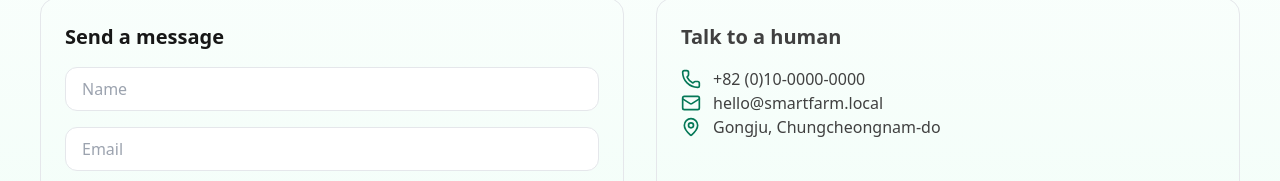
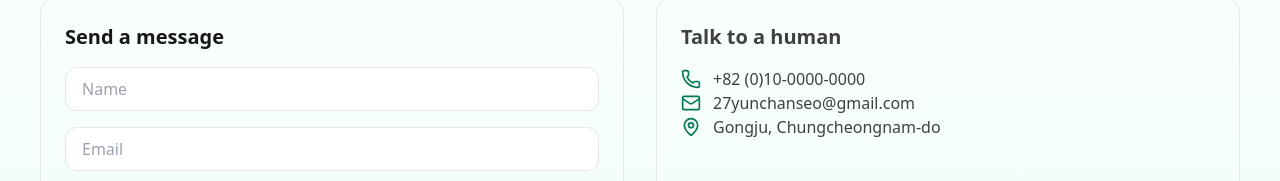
Before and after one commit to Chanseo-ux/AgariBro, a React (Vite) app: page / in a window 1280 px wide. Shown: the part 2858-3039 px from the top of the page. Built offline with nearby package versions, Linux system fonts and the light colour scheme.

Commit message:
Update SmartFarmLanding.jsx

```diff
--- a/src/SmartFarmLanding.jsx
+++ b/src/SmartFarmLanding.jsx
@@ -205,7 +205,7 @@ const Contact = () => (
         <div className="rounded-2xl border p-6 text-neutral-700">
           <h3 className="text-xl font-semibold">Talk to a human</h3>
           <div className="mt-4 flex items-center gap-3"><Phone className="h-5 w-5 text-emerald-700" /> +82 (0)10-0000-0000</div>
-          <div className="flex items-center gap-3"><Mail className="h-5 w-5 text-emerald-700" /> hello@smartfarm.local</div>
+          <div className="flex items-center gap-3"><Mail className="h-5 w-5 text-emerald-700" /> 27yunchanseo@gmail.com</div>
           <div className="flex items-center gap-3"><MapPin className="h-5 w-5 text-emerald-700" /> Gongju, Chungcheongnam-do</div>
         </div>
       </div>
```
